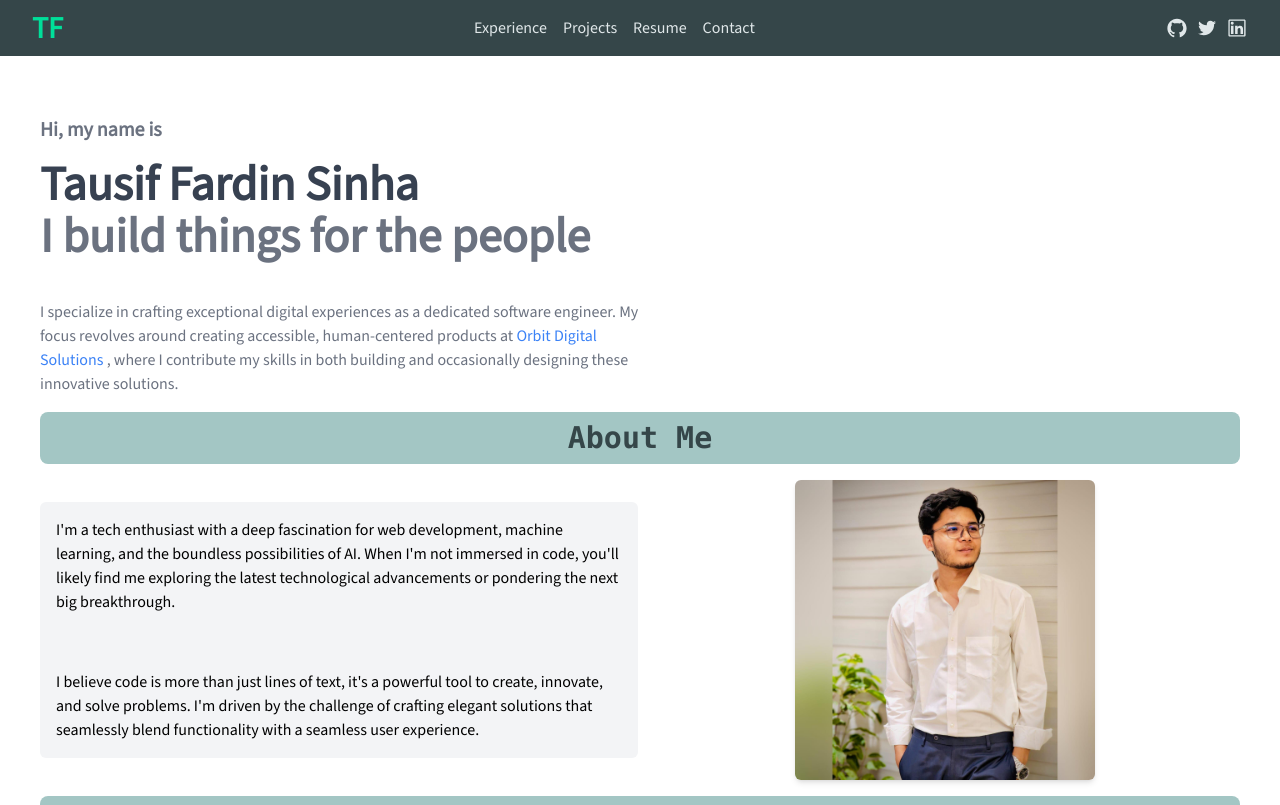
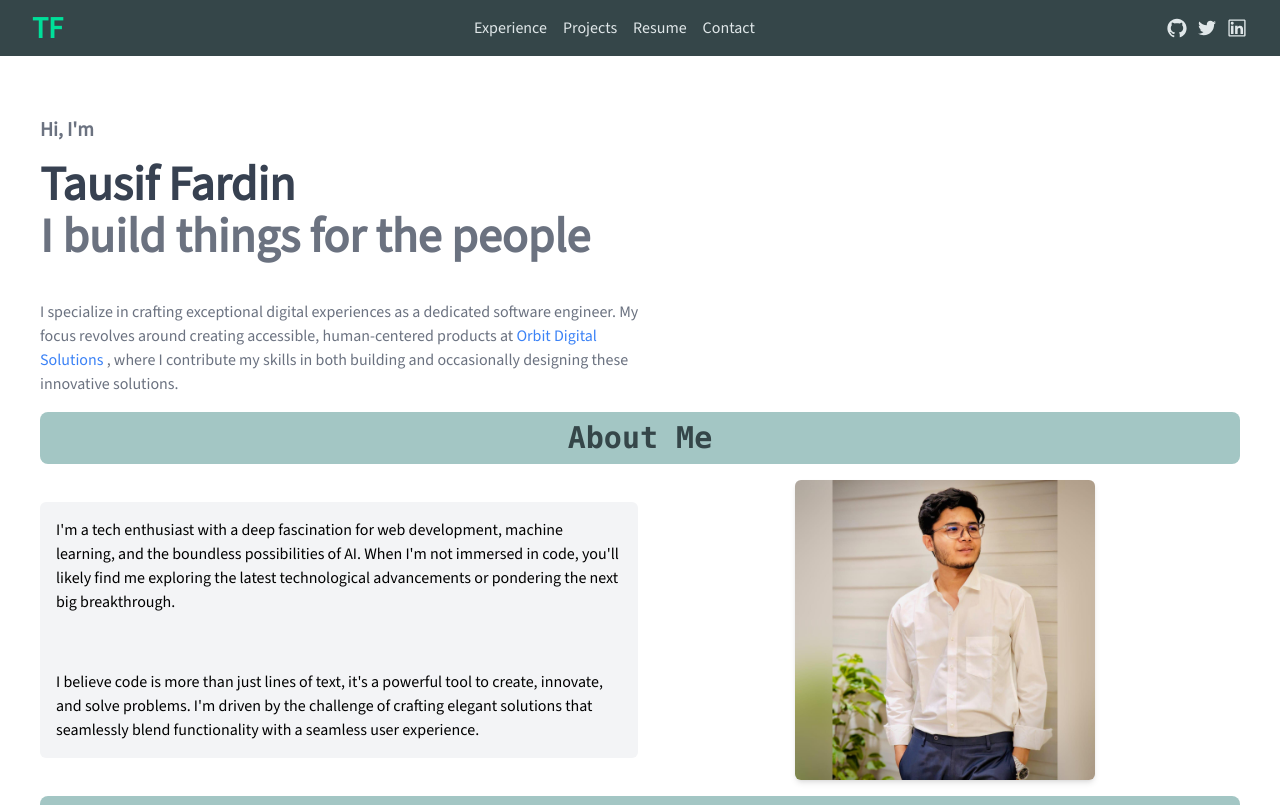
Before and after one commit to tausif-fardin/portfolio, a Next.js app: page / in a window 1280 px wide. Shown: the top 805 px of the page. Built offline with nearby package versions, Linux system fonts and the light colour scheme.

Commit message:
design update

```diff
--- a/src/components/header-section.js
+++ b/src/components/header-section.js
@@ -5,10 +5,10 @@ const HeaderSection = () => {
   return (
     <div className="flex flex-col items-start justify-start">
       <p className="border-r-4 border-r-white pr-5 text-xl text-gray-500 font-bold mt-5">
-        Hi, my name is
+        Hi, I&apos;m
       </p>
       <h1 className="mt-4 animate-typing overflow-hidden whitespace-nowrap border-r-4 border-r-white pr-5 lg:text-5xl md:text-5xl text-2xl text-gray-700 font-bold">
-        Tausif Fardin Sinha
+        Tausif Fardin
       </h1>
       <p className=" mt-1 border-r-4 border-r-white pr-5 lg:text-5xl md:text-5xl text-2xl text-gray-500 font-bold">
         I build things for the people
```
